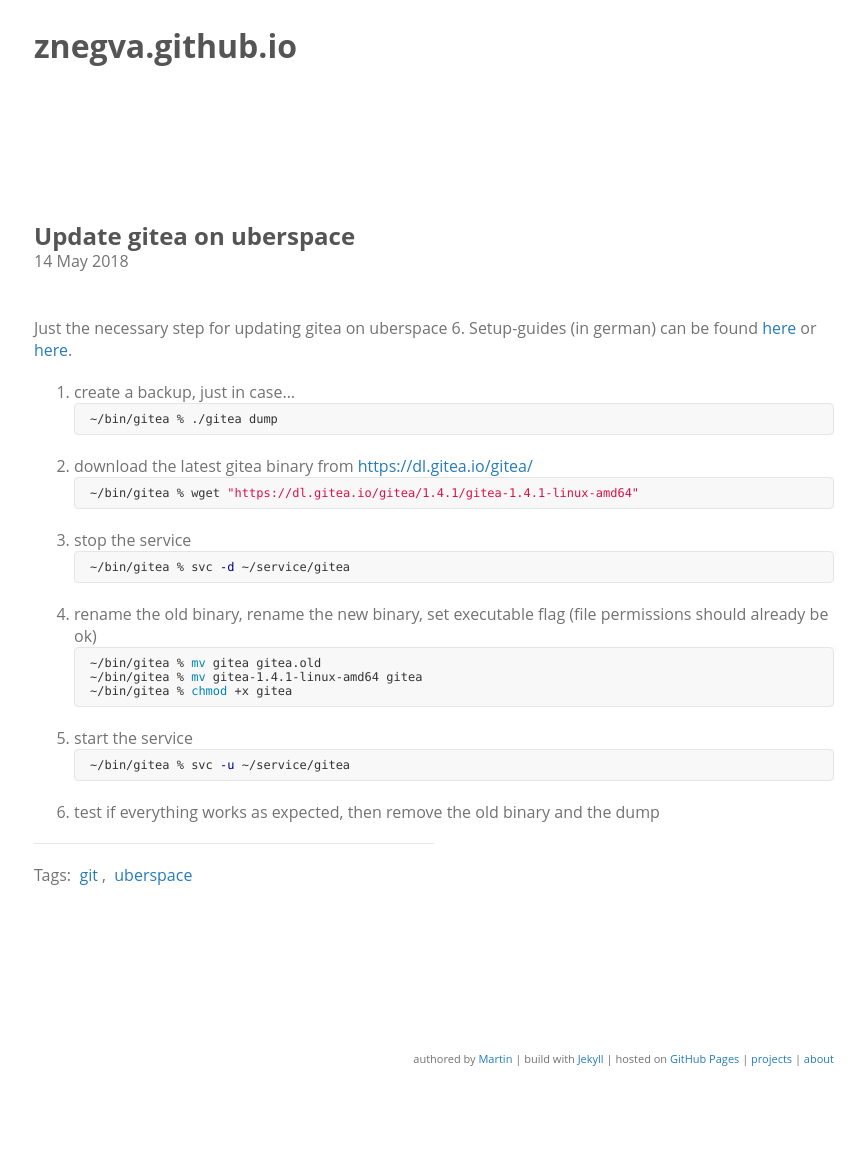
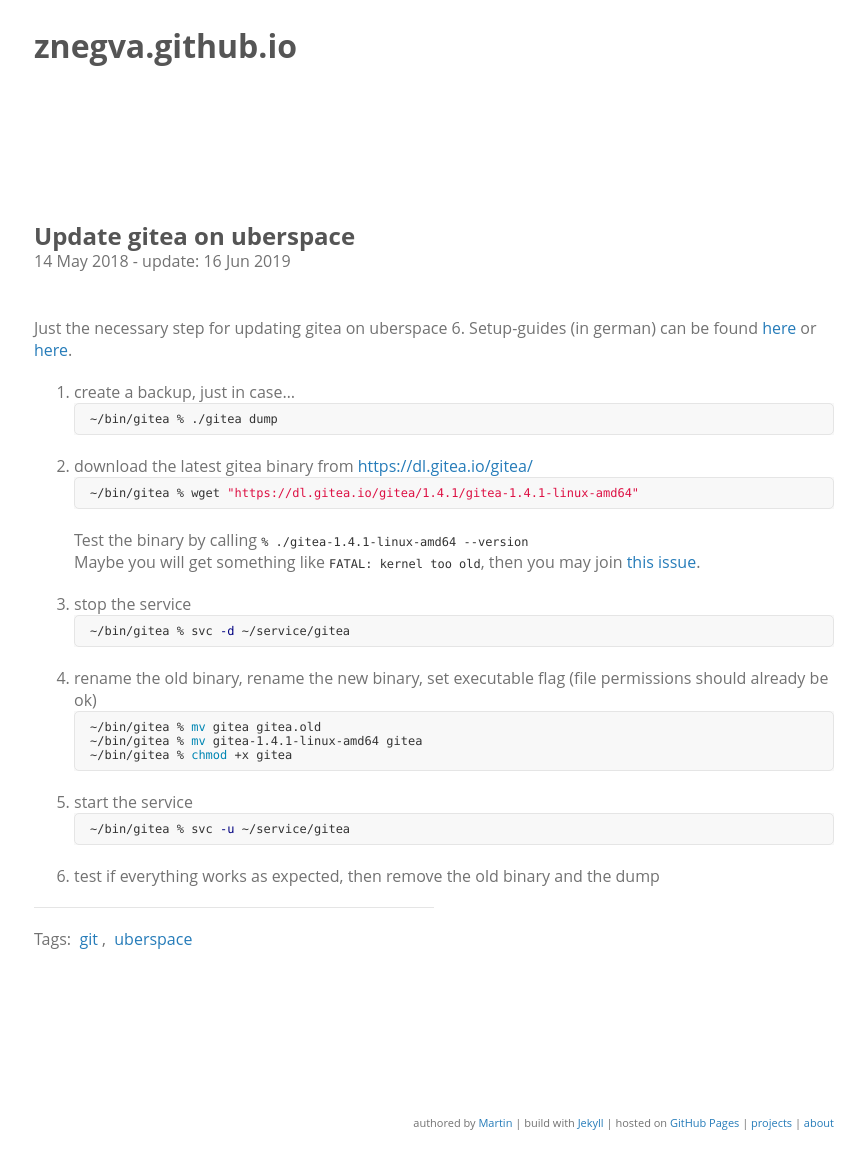
Before and after one commit to znegva/znegva.github.io, a Jekyll site: the page built from _posts/2018-05-14-update-gitea.md, in a window 1280 px wide. Shown: the whole page, without its empty margins (206-1071 px from the left). Built offline with Jekyll 4.4.1, drawn with Linux system fonts in a browser that asks for light colours; the repository's description, which GitHub fills in, is left out; before the commit the page ends 1096 px from its top, so only the background shows below that.

Commit message:
fix: add a hint to prevent kernel panic error after gitea update

````diff
--- a/_posts/2018-05-14-update-gitea.md
+++ b/_posts/2018-05-14-update-gitea.md
@@ -2,6 +2,7 @@
 layout: post
 title: Update gitea on  uberspace
 tags: git uberspace
+update: 2019-06-16
 ---
 
 Just the necessary step for updating gitea on uberspace 6.
@@ -15,6 +16,9 @@
    ```bash
    ~/bin/gitea % wget "https://dl.gitea.io/gitea/1.4.1/gitea-1.4.1-linux-amd64"
    ```
+
+   Test the binary by calling `% ./gitea-1.4.1-linux-amd64 --version`
+   Maybe you will get something like `FATAL: kernel too old`, then you may join [this issue](https://github.com/go-gitea/gitea/issues/4131).
 3. stop the service
    ```bash
    ~/bin/gitea % svc -d ~/service/gitea
````
